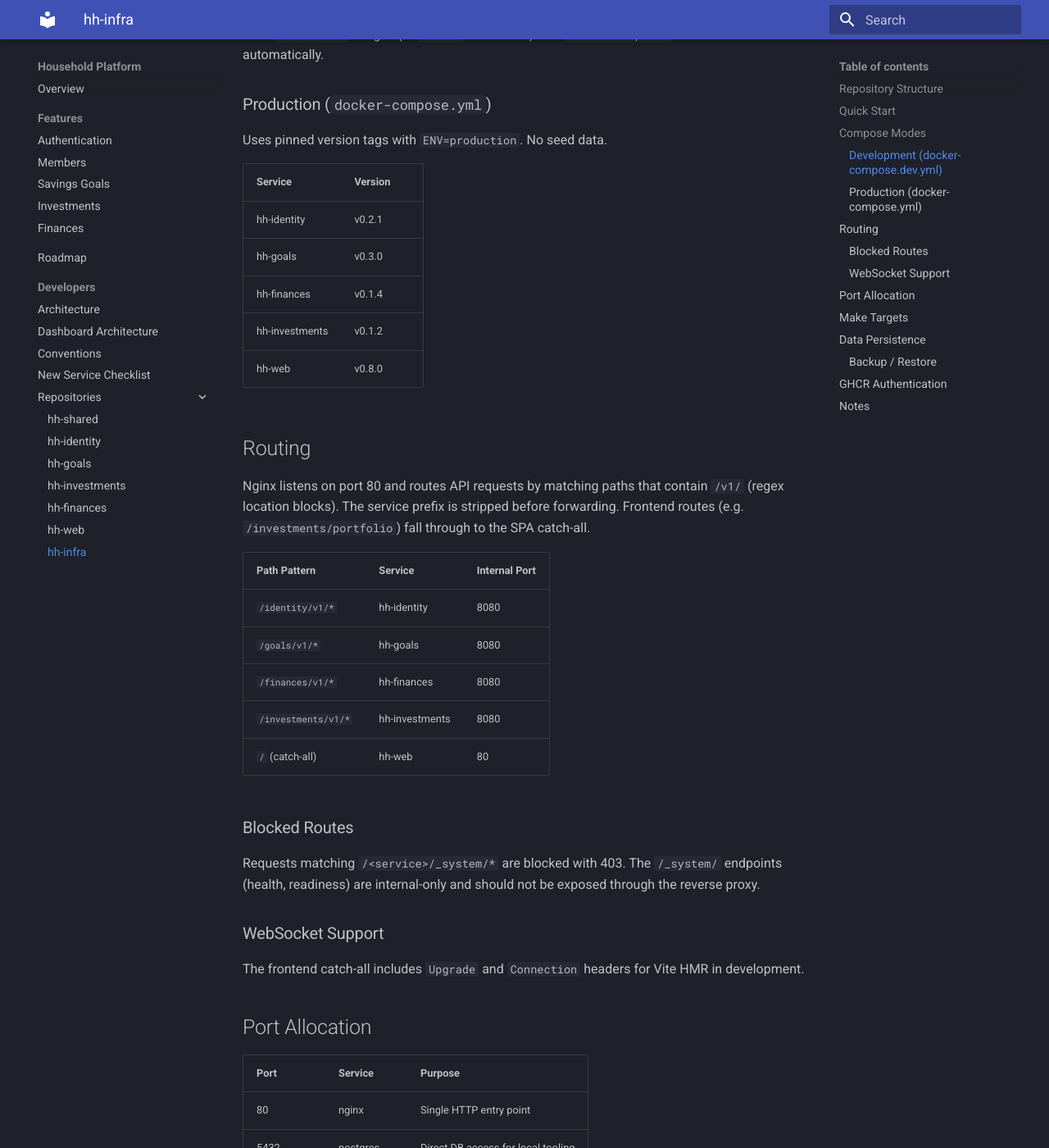
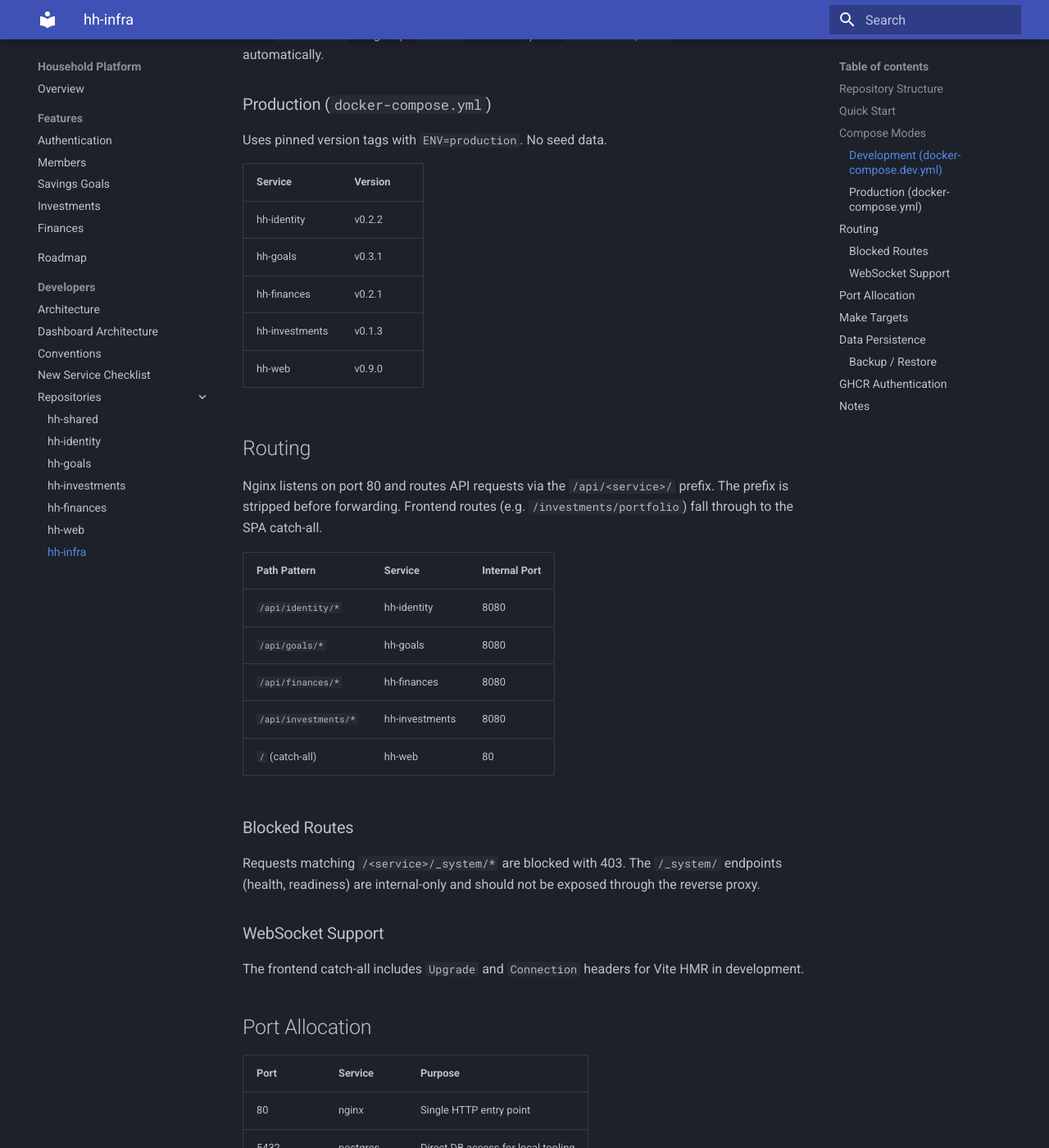
Before and after one commit to tiagorocha94/hh-docs, an MkDocs documentation site: the page built from docs/repositories/hh-infra.md, in a window 1280 px wide and 1400 px high, scrolled down 1011 px. Shown: the whole window at 82% size. Built offline with MkDocs 1.6.1 and Material for MkDocs 9.7.7, drawn with Linux system fonts in a browser that asks for light colours.

Commit message:
docs: update all service versions and routing to /api/ prefix

```diff
--- a/docs/repositories/hh-infra.md
+++ b/docs/repositories/hh-infra.md
@@ -46,22 +46,22 @@ Uses pinned version tags with `ENV=production`. No seed data.
 
 | Service | Version |
 |---------|---------|
-| hh-identity | v0.2.1 |
-| hh-goals | v0.3.0 |
-| hh-finances | v0.1.4 |
-| hh-investments | v0.1.2 |
-| hh-web | v0.8.0 |
+| hh-identity | v0.2.2 |
+| hh-goals | v0.3.1 |
+| hh-finances | v0.2.1 |
+| hh-investments | v0.1.3 |
+| hh-web | v0.9.0 |
 
 ## Routing
 
-Nginx listens on port 80 and routes API requests by matching paths that contain `/v1/` (regex location blocks). The service prefix is stripped before forwarding. Frontend routes (e.g. `/investments/portfolio`) fall through to the SPA catch-all.
+Nginx listens on port 80 and routes API requests via the `/api/<service>/` prefix. The prefix is stripped before forwarding. Frontend routes (e.g. `/investments/portfolio`) fall through to the SPA catch-all.
 
 | Path Pattern | Service | Internal Port |
 |--------------|---------|---------------|
-| `/identity/v1/*` | hh-identity | 8080 |
-| `/goals/v1/*` | hh-goals | 8080 |
-| `/finances/v1/*` | hh-finances | 8080 |
-| `/investments/v1/*` | hh-investments | 8080 |
+| `/api/identity/*` | hh-identity | 8080 |
+| `/api/goals/*` | hh-goals | 8080 |
+| `/api/finances/*` | hh-finances | 8080 |
+| `/api/investments/*` | hh-investments | 8080 |
 | `/` (catch-all) | hh-web | 80 |
 
 ### Blocked Routes
```
Also changed, not shown: docs/architecture.md (+8 -8 lines), docs/repositories/hh-web.md (+5 -4 lines).
